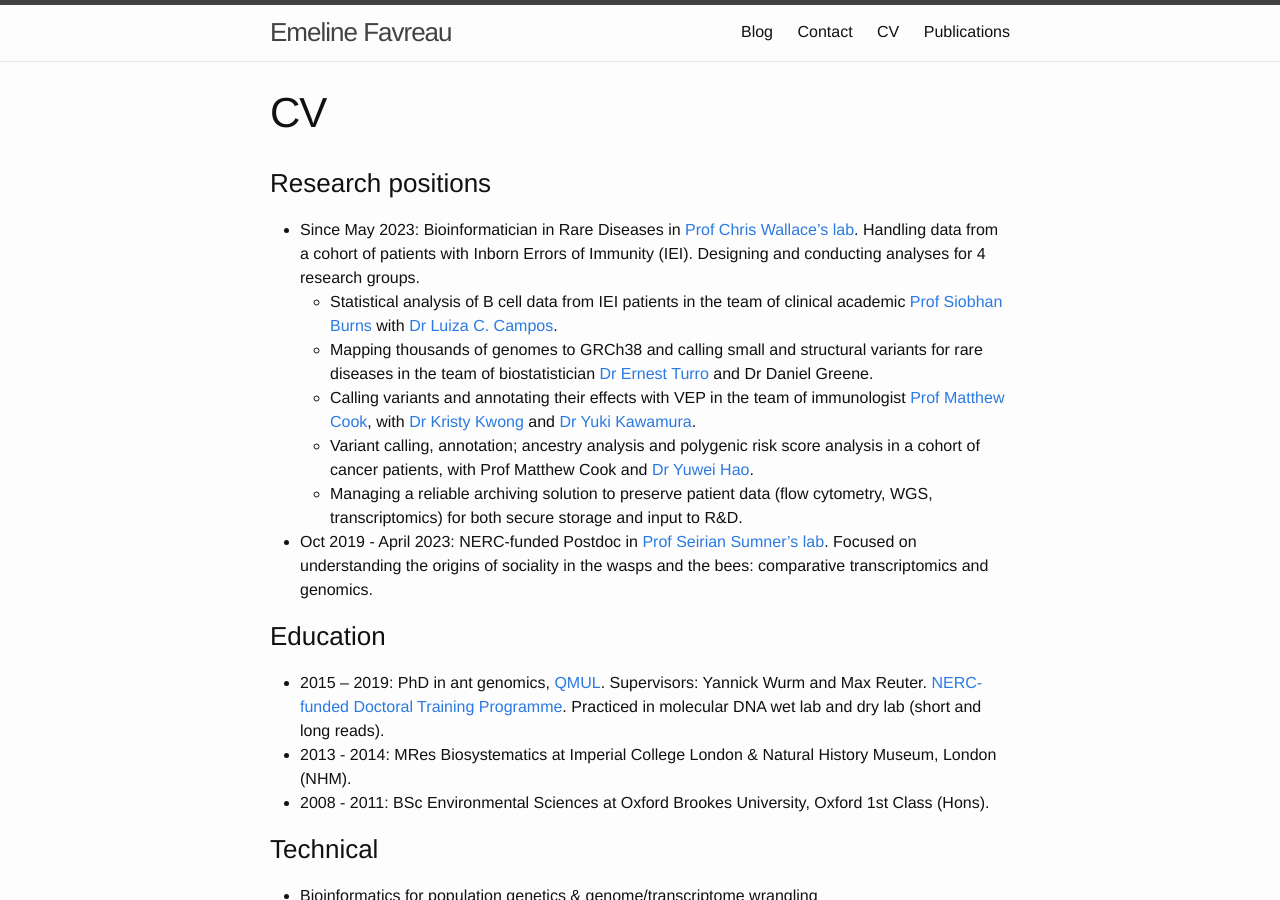
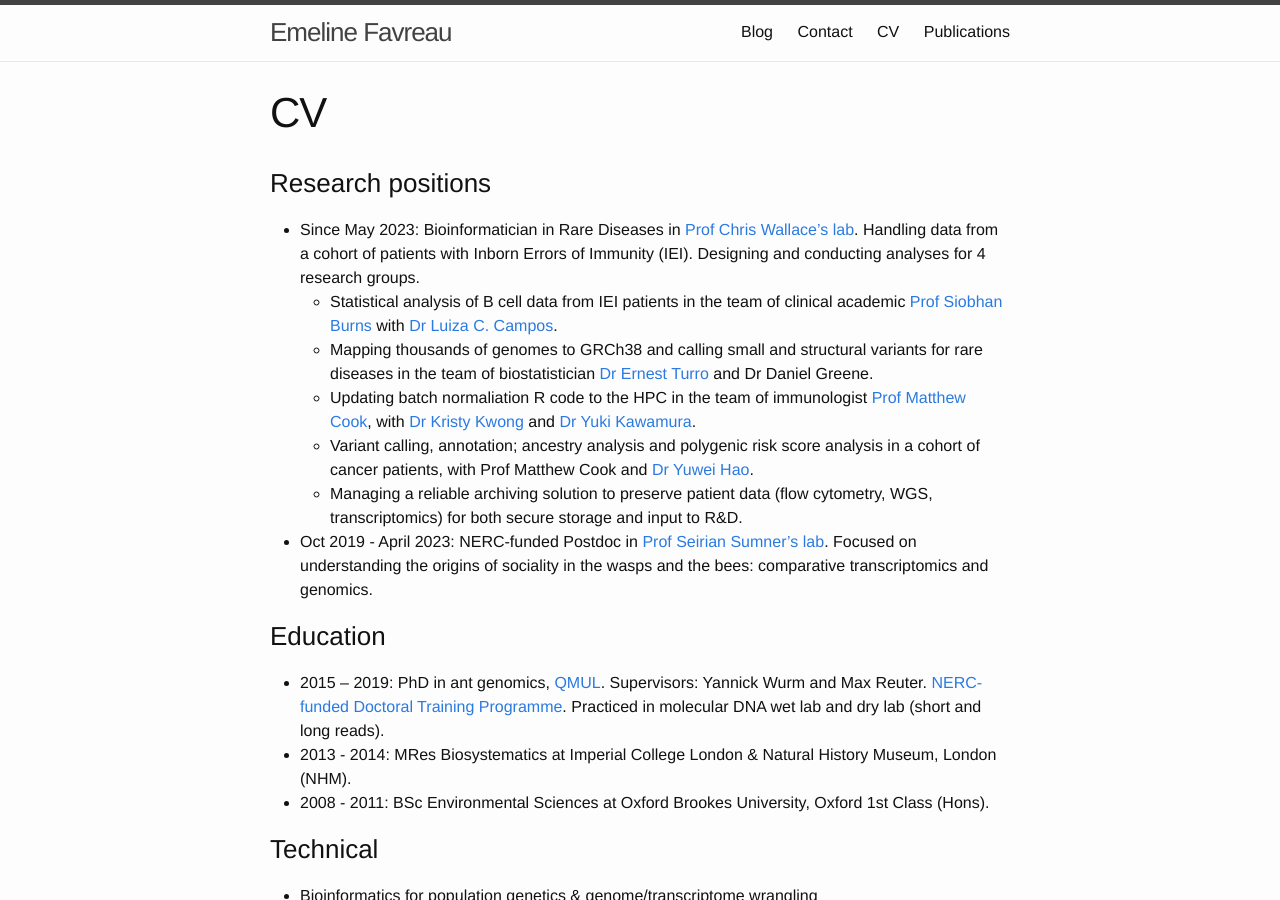
Before and after one commit to EmelineFavreau/EmelineFavreau.github.io, a Jekyll site: the page built from cv.md, in a window 1280 px wide and 900 px high. Built offline with Jekyll 4.4.1, drawn with Linux system fonts in a browser that asks for light colours.

Commit message:
update cv

```diff
--- a/cv.md
+++ b/cv.md
@@ -9,7 +9,7 @@
 - Since May 2023: Bioinformatician in Rare Diseases in [Prof Chris Wallace's lab](http://chr1swallace.github.io/). Handling data from a cohort of patients with Inborn Errors of Immunity (IEI). Designing and conducting analyses for 4 research groups.
     - Statistical analysis of B cell data from IEI patients in the team of clinical academic [Prof Siobhan Burns](https://www.ucl.ac.uk/infection-immunity/people/professor-siobhan-burns) with [Dr Luiza C. Campos](https://orcid.org/0000-0002-4315-9105).
     - Mapping thousands of genomes to GRCh38 and calling small and structural variants for rare diseases in the team of biostatistician [Dr Ernest Turro](https://labs.icahn.mssm.edu/turrolab/members/) and Dr Daniel Greene.
-    - Calling variants and annotating their effects with VEP in the team of immunologist [Prof Matthew Cook](https://www.cuh.nhs.uk/staff-directory/professor-matthew-cook/), with [Dr Kristy Kwong](https://www.linkedin.com/in/kristykxm/) and [Dr Yuki Kawamura](https://orcid.org/0000-0003-2137-6464).
+    - Updating batch normaliation R code to the HPC in the team of immunologist [Prof Matthew Cook](https://www.cuh.nhs.uk/staff-directory/professor-matthew-cook/), with [Dr Kristy Kwong](https://www.linkedin.com/in/kristykxm/) and [Dr Yuki Kawamura](https://orcid.org/0000-0003-2137-6464).
     - Variant calling, annotation; ancestry analysis and polygenic risk score analysis in a cohort of cancer patients, with Prof Matthew Cook and [Dr Yuwei Hao](https://orcid.org/0000-0003-3932-3686).
     - Managing a reliable archiving solution to preserve patient data (flow cytometry, WGS, transcriptomics) for both secure storage and input to R&D.
 - Oct 2019 - April 2023: NERC-funded Postdoc in [Prof Seirian Sumner's lab](http://www.sumnerlab.co.uk/the-group/emeline-favreau/). Focused on understanding the origins of sociality in the wasps and the bees: comparative transcriptomics and genomics.
```
